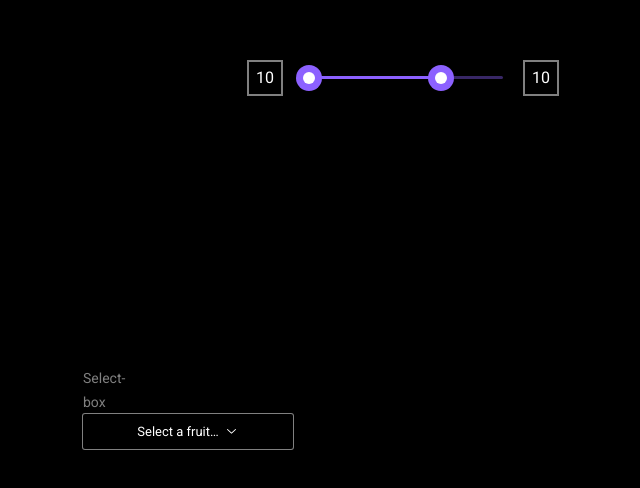
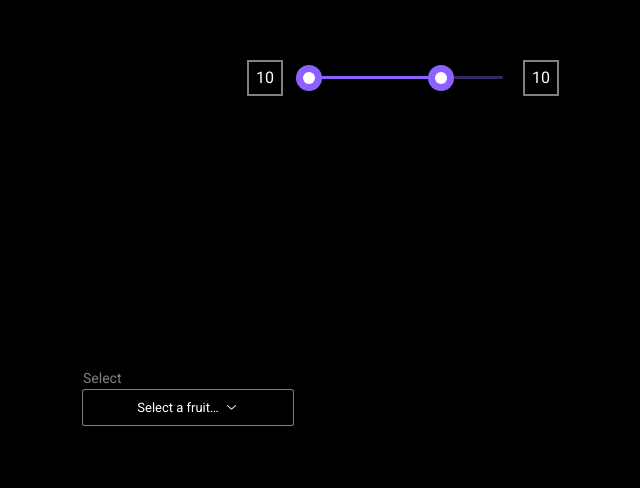
Before and after one commit to Zaitsev-AV/flash_cards, a React (Vite) app: page / in a window 1280 px wide. Shown: the part 1291-1779 px from the top of the page, without its empty margins (557-1197 px from the left). Built offline with nearby package versions, Linux system fonts and the light colour scheme.

Commit message:
added stories for custom-select component

```diff
--- a/src/components/ui/select/custom-select.tsx
+++ b/src/components/ui/select/custom-select.tsx
@@ -1,7 +1,6 @@
 import { FC, ReactNode } from 'react'
 
 import { CheckIcon, ChevronDownIcon } from '@radix-ui/react-icons'
-import { Label } from '@radix-ui/react-label'
 import * as Select from '@radix-ui/react-select'
 
 import s from './custom-select.module.scss'
@@ -13,10 +12,10 @@ export type CustomSelectPropsType = {
 }
 export const CustomSelect: FC<CustomSelectPropsType> = ({ disabled }) => {
   return (
-    <>
-      <Label className={`${s.label} ${disabled && s.disabled}`} aria-disabled={disabled}>
-        <Typography variant={'body_2'}>Select-box</Typography>
-      </Label>
+    <div>
+      <label className={`${s.label} ${disabled && s.disabled}`} aria-disabled={disabled}>
+        <Typography variant={'body_2'}>Select</Typography>
+      </label>
       <Select.Root disabled={disabled}>
         <Select.Trigger className={s.trigger} aria-label="Food">
           <Select.Value placeholder="Select a fruit…" />
@@ -48,7 +47,7 @@ export const CustomSelect: FC<CustomSelectPropsType> = ({ disabled }) => {
           </Select.Content>
         </Select.Portal>
       </Select.Root>
-    </>
+    </div>
   )
 }
 
```
Also changed, not shown: 1 other file (tests, documents, lock files or other folders).
